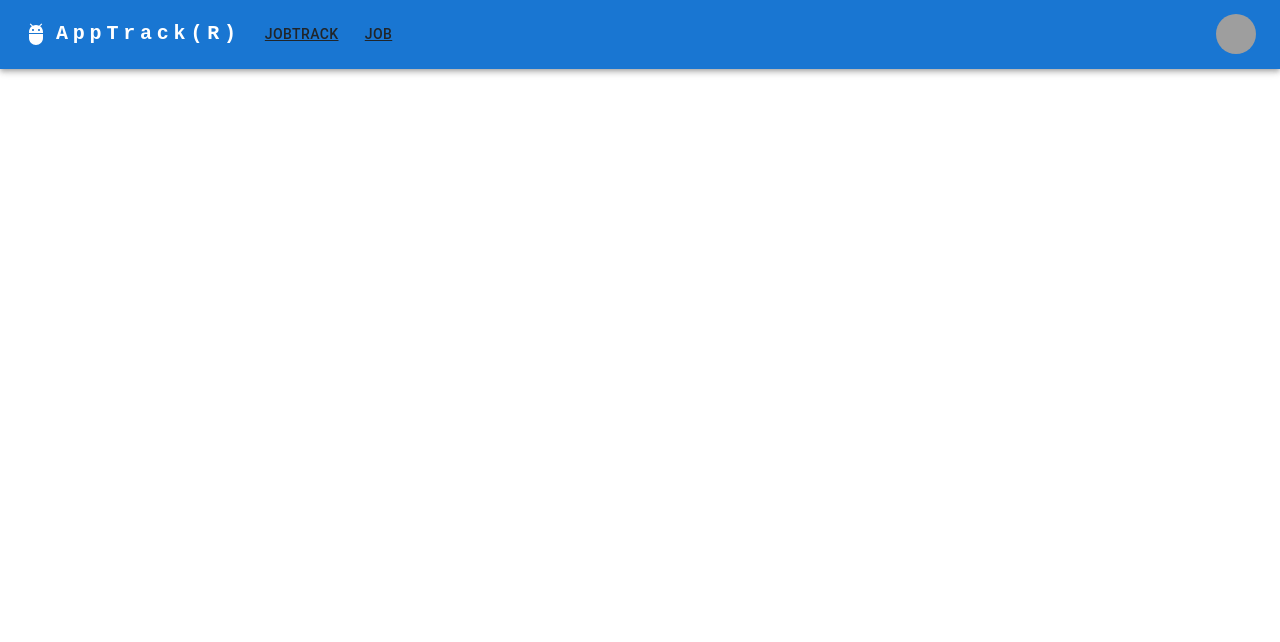
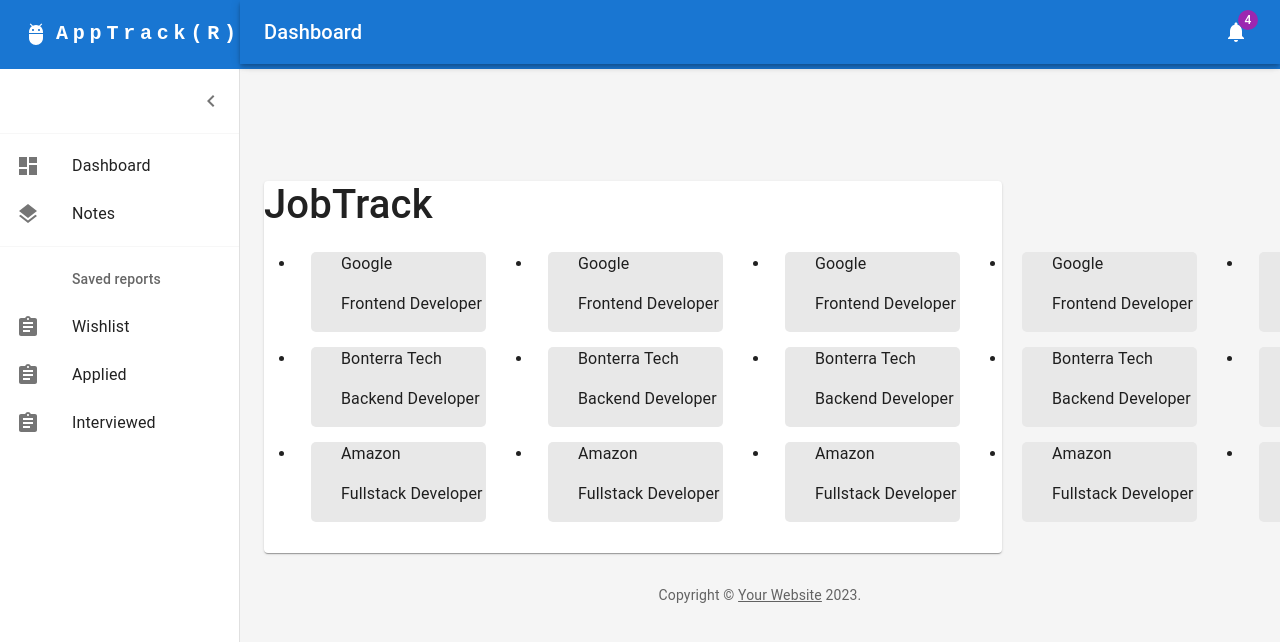
Before and after one commit to Nevin-Lewis/job_searcher, a React (Create React App) app in the folder client/: page /Profile in a window 1280 px wide. Shown: the top 642 px of the page. Built offline with nearby package versions, Linux system fonts and the light colour scheme; grey boxes are pictures that could not be loaded.

Commit message:
profile page and listitems.js

```diff
--- a/client/src/App.css
+++ b/client/src/App.css
@@ -11,7 +11,7 @@
 
 
 .App-Header {
-  background-color: #282c34;
+  background-color: #c5cfe3;
   min-height: 100vh;
   display: flex;
   flex-direction: column;
--- a/client/src/App.js
+++ b/client/src/App.js
@@ -14,6 +14,7 @@
 import HomePage from './Pages/HomePage';
 import JobTrack from './Pages/JobTrack';
 import JobDetails from './Pages/JobDetails';
+import Profile from './Pages/Profile';
 
 const httpLink = createHttpLink({
   uri: '/graphql',
@@ -50,6 +51,7 @@
             <Route exact path='/' element={<HomePage />} />
             <Route exact path='/JobTrack' element={<JobTrack />} />
             <Route exact path='/JobDetails' element={<JobDetails />} />
+            <Route exact path='/Profile' element={<Profile />} />
           </Routes>
         </>
       </Router>
--- /dev/null
+++ b/client/src/Pages/Profile.js
@@ -0,0 +1,196 @@
+import * as React from 'react';
+import { styled, createTheme, ThemeProvider } from '@mui/material/styles';
+import CssBaseline from '@mui/material/CssBaseline';
+import MuiDrawer from '@mui/material/Drawer';
+import Box from '@mui/material/Box';
+import MuiAppBar from '@mui/material/AppBar';
+import Toolbar from '@mui/material/Toolbar';
+import List from '@mui/material/List';
+import Typography from '@mui/material/Typography';
+import Divider from '@mui/material/Divider';
+import IconButton from '@mui/material/IconButton';
+import Badge from '@mui/material/Badge';
+import Container from '@mui/material/Container';
+import Grid from '@mui/material/Grid';
+import Paper from '@mui/material/Paper';
+import Link from '@mui/material/Link';
+import MenuIcon from '@mui/icons-material/Menu';
+import ChevronLeftIcon from '@mui/icons-material/ChevronLeft';
+import NotificationsIcon from '@mui/icons-material/Notifications';
+import JobTrack from './JobTrack';
+import { mainListItems, secondaryListItems } from '../components/listItems';
+
+
+function Copyright(props) {
+    return (
+        <Typography variant="body2" color="text.secondary" align="center" {...props}>
+            {'Copyright © '}
+            <Link color="inherit" href="https://mui.com/">
+                Your Website
+            </Link>{' '}
+            {new Date().getFullYear()}
+            {'.'}
+        </Typography>
+    );
+}
+
+const drawerWidth = 240;
+
+const AppBar = styled(MuiAppBar, {
+    shouldForwardProp: (prop) => prop !== 'open',
+})(({ theme, open }) => ({
+    zIndex: theme.zIndex.drawer + 1,
+    transition: theme.transitions.create(['width', 'margin'], {
+        easing: theme.transitions.easing.sharp,
+        duration: theme.transitions.duration.leavingScreen,
+    }),
+    ...(open && {
+        marginLeft: drawerWidth,
+        width: `calc(100% - ${drawerWidth}px)`,
+        transition: theme.transitions.create(['width', 'margin'], {
+            easing: theme.transitions.easing.sharp,
+            duration: theme.transitions.duration.enteringScreen,
+        }),
+    }),
+}));
+
+const Drawer = styled(MuiDrawer, { shouldForwardProp: (prop) => prop !== 'open' })(
+    ({ theme, open }) => ({
+        '& .MuiDrawer-paper': {
+            position: 'relative',
+            whiteSpace: 'nowrap',
+            width: drawerWidth,
+            transition: theme.transitions.create('width', {
+                easing: theme.transitions.easing.sharp,
+                duration: theme.transitions.duration.enteringScreen,
+            }),
+            boxSizing: 'border-box',
+            ...(!open && {
+                overflowX: 'hidden',
+                transition: theme.transitions.create('width', {
+                    easing: theme.transitions.easing.sharp,
+                    duration: theme.transitions.duration.leavingScreen,
+                }),
+                width: theme.spacing(7),
+                [theme.breakpoints.up('sm')]: {
+                    width: theme.spacing(9),
+                },
+            }),
+        },
+    }),
+);
+
+const mdTheme = createTheme();
+
+function DashboardContent() {
+    const [open, setOpen] = React.useState(true);
+    const toggleDrawer = () => {
+        setOpen(!open);
+    };
+
+    return (
+        <ThemeProvider theme={mdTheme}>
+            <Box sx={{ display: 'flex' }}>
+                <CssBaseline />
+                <AppBar position="absolute" open={open}>
+                    <Toolbar
+                        sx={{
+                            pr: '24px', // keep right padding when drawer closed
+                        }}
+
+                    >
+                        <IconButton
+                            edge="start"
+                            color="inherit"
+                            aria-label="open drawer"
+                            onClick={toggleDrawer}
+                            sx={{
+                                marginRight: '36px',
+                                ...(open && { display: 'none' }),
+                            }}
+                        >
+                            <MenuIcon />
+                        </IconButton>
+                        <Typography
+                            component="h1"
+                            variant="h6"
+                            color="inherit"
+                            noWrap
+                            sx={{ flexGrow: 1 }}
+                        >
+                            Dashboard
+                        </Typography>
+                        <IconButton color="inherit">
+                            <Badge badgeContent={4} color="secondary">
+                                <NotificationsIcon />
+                            </Badge>
+                        </IconButton>
+                    </Toolbar>
+                </AppBar>
+                <Drawer variant="permanent" open={open}>
+                    <Toolbar
+                        sx={{
+                            display: 'flex',
+                            alignItems: 'center',
+                            justifyContent: 'flex-end',
+                            px: [1],
+                        }}
+                    >
+                        <IconButton onClick={toggleDrawer}>
+                            <ChevronLeftIcon />
+                        </IconButton>
+                    </Toolbar>
+                    <Divider />
+                    <List component="nav">
+                        {mainListItems}
+
+                        <Divider sx={{ my: 1 }} />
+                        {secondaryListItems}
+
+                    </List>
+
+                </Drawer>
+                <Box
+                    component="main"
+                    sx={{
+                        backgroundColor: (theme) =>
+                            theme.palette.mode === 'light'
+                                ? theme.palette.grey[100]
+                                : theme.palette.grey[900],
+                        flexGrow: 1,
+                        height: '100vh',
+                        overflow: 'auto',
+                    }}
+
+
+                >
+                    <Toolbar />
+                    <Container maxWidth="lg" sx={{ mt: 6, mb: 6 }}>
+                        <Grid container spacing={3}>
+                            {/* Chart */}
+                            <Grid item xs={12} md={8} lg={9}>
+                                <Paper >
+                                    <JobTrack />
+
+                                </Paper>
+                            </Grid>
+                            {/* Recent Deposits */}
+
+                            {/* Recent Orders */}
+                            {/* <Grid item xs={12}>
+                                <Paper sx={{ p: 2, display: 'flex', flexDirection: 'column' }}>
+
+                                </Paper>
+                            </Grid> */}
+                        </Grid>
+                        <Copyright sx={{ pt: 4 }} />
+                    </Container>
+                </Box>
+            </Box>
+        </ThemeProvider>
+    );
+}
+
+export default function Dashboard() {
+    return <DashboardContent />;
+}
--- /dev/null
+++ b/client/src/components/listItems.js
@@ -0,0 +1,51 @@
+import * as React from 'react';
+import ListItemButton from '@mui/material/ListItemButton';
+import ListItemIcon from '@mui/material/ListItemIcon';
+import ListItemText from '@mui/material/ListItemText';
+import ListSubheader from '@mui/material/ListSubheader';
+import DashboardIcon from '@mui/icons-material/Dashboard';
+import LayersIcon from '@mui/icons-material/Layers';
+import AssignmentIcon from '@mui/icons-material/Assignment';
+
+export const mainListItems = (
+    <React.Fragment>
+        <ListItemButton>
+            <ListItemIcon>
+                <DashboardIcon />
+            </ListItemIcon>
+            <ListItemText primary="Dashboard" />
+        </ListItemButton>
+        <ListItemButton>
+            <ListItemIcon>
+                <LayersIcon />
+            </ListItemIcon>
+            <ListItemText primary="Notes" />
+        </ListItemButton>
+    </React.Fragment>
+);
+
+export const secondaryListItems = (
+    <React.Fragment>
+        <ListSubheader component="div" inset>
+            Saved reports
+        </ListSubheader>
+        <ListItemButton>
+            <ListItemIcon>
+                <AssignmentIcon />
+            </ListItemIcon>
+            <ListItemText primary="Wishlist" />
+        </ListItemButton>
+        <ListItemButton>
+            <ListItemIcon>
+                <AssignmentIcon />
+            </ListItemIcon>
+            <ListItemText primary="Applied" />
+        </ListItemButton>
+        <ListItemButton>
+            <ListItemIcon>
+                <AssignmentIcon />
+            </ListItemIcon>
+            <ListItemText primary="Interviewed" />
+        </ListItemButton>
+    </React.Fragment>
+);
```
Also changed, not shown: 5 other files (tests, documents, lock files or other folders). Lines whose indentation alone changed are shown as unchanged.
